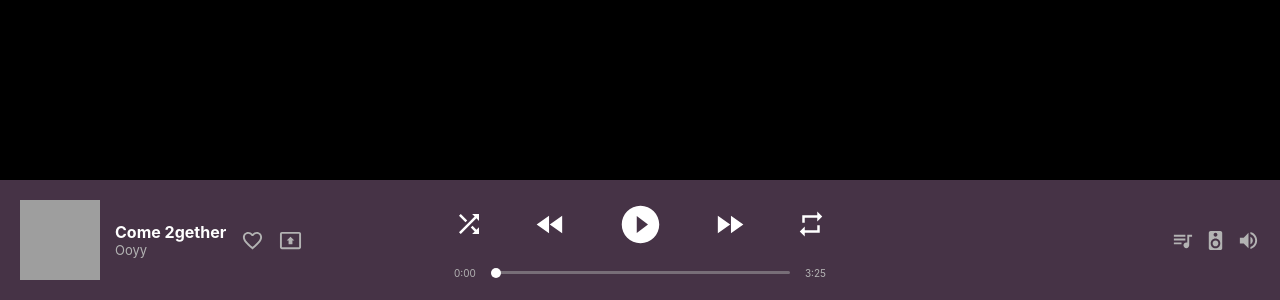
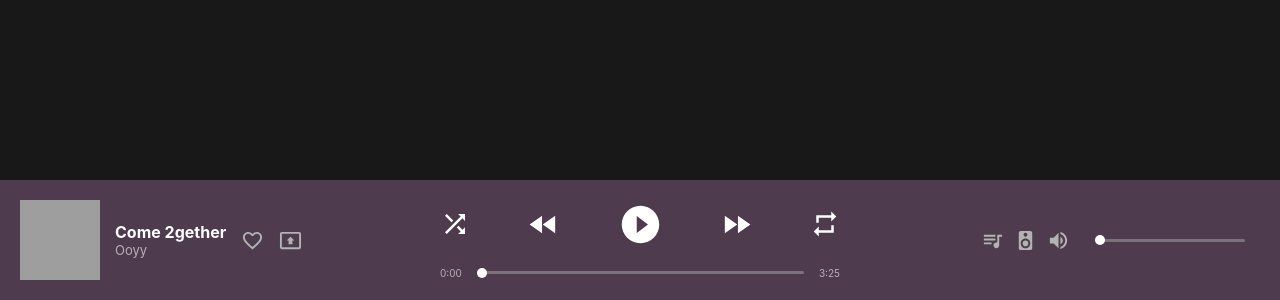
Before and after one commit to LucasTamaya/spotify-clone, a Next.js app: page / in a window 1280 px wide. Shown: the part 500-800 px from the top of the page. Built offline with nearby package versions, Linux system fonts and the light colour scheme; grey boxes are pictures that could not be loaded.

Commit message:
Design footer sur ecran large finit à 85%

```diff
--- a/components/MusicPlayer/MusicPlayer.js
+++ b/components/MusicPlayer/MusicPlayer.js
@@ -149,7 +149,13 @@ const MusicPlayer = () => {
                 cursor: "pointer",
               }}
             />
-            {/* <input type="range" min="0" max="0" defaultValue={50} className={styles.inputVolume} /> */}
+            <input
+              type="range"
+              min="0"
+              max="0"
+              defaultValue={50}
+              className={styles.inputVolume}
+            />
           </div>
         </div>
         {/* Large Screen */}
--- a/components/MusicPlayer/MusicPlayer.module.css
+++ b/components/MusicPlayer/MusicPlayer.module.css
@@ -1,7 +1,8 @@
 .footerContainer {
   width: 100vw;
   height: 15vh;
-  background-color: var(--darkgray);
+  /* background-color: var(--darkgray); */
+  background-color: var(--mediumgray);
   position: fixed;
   bottom: 0;
 }
--- a/components/MusicPlayerProgressBar/MusicPlayerProgressBar.module.css
+++ b/components/MusicPlayerProgressBar/MusicPlayerProgressBar.module.css
@@ -21,7 +21,7 @@
 
 @media screen and (min-width: 1024px) {
   .progressContainer{
-    /* width: 400px; */
+    width: 400px;
     margin-bottom: 0;
   }
 }
--- a/styles/globals.css
+++ b/styles/globals.css
@@ -2,7 +2,7 @@ html,
 body {
   font-family: -apple-system, BlinkMacSystemFont, Segoe UI, Roboto, Oxygen,
     Ubuntu, Cantarell, Fira Sans, Droid Sans, Helvetica Neue, sans-serif;
-    background-color: black;
+    background-color: var(--darkgray);
     overflow-y: hidden;
 }
 
@@ -27,10 +27,12 @@ a {
   font-size: 10px;
   --black: #000;
   --darkgray: #181818;
+  --mediumgray: #2b2a2a;
   --lightgray: #b3b3b3;
   --transparentgray: #b3b3b375;
   --green: #1db954;
 }
+
 input[type="range"] {
   width: 100%;
   -webkit-appearance: none;
```
